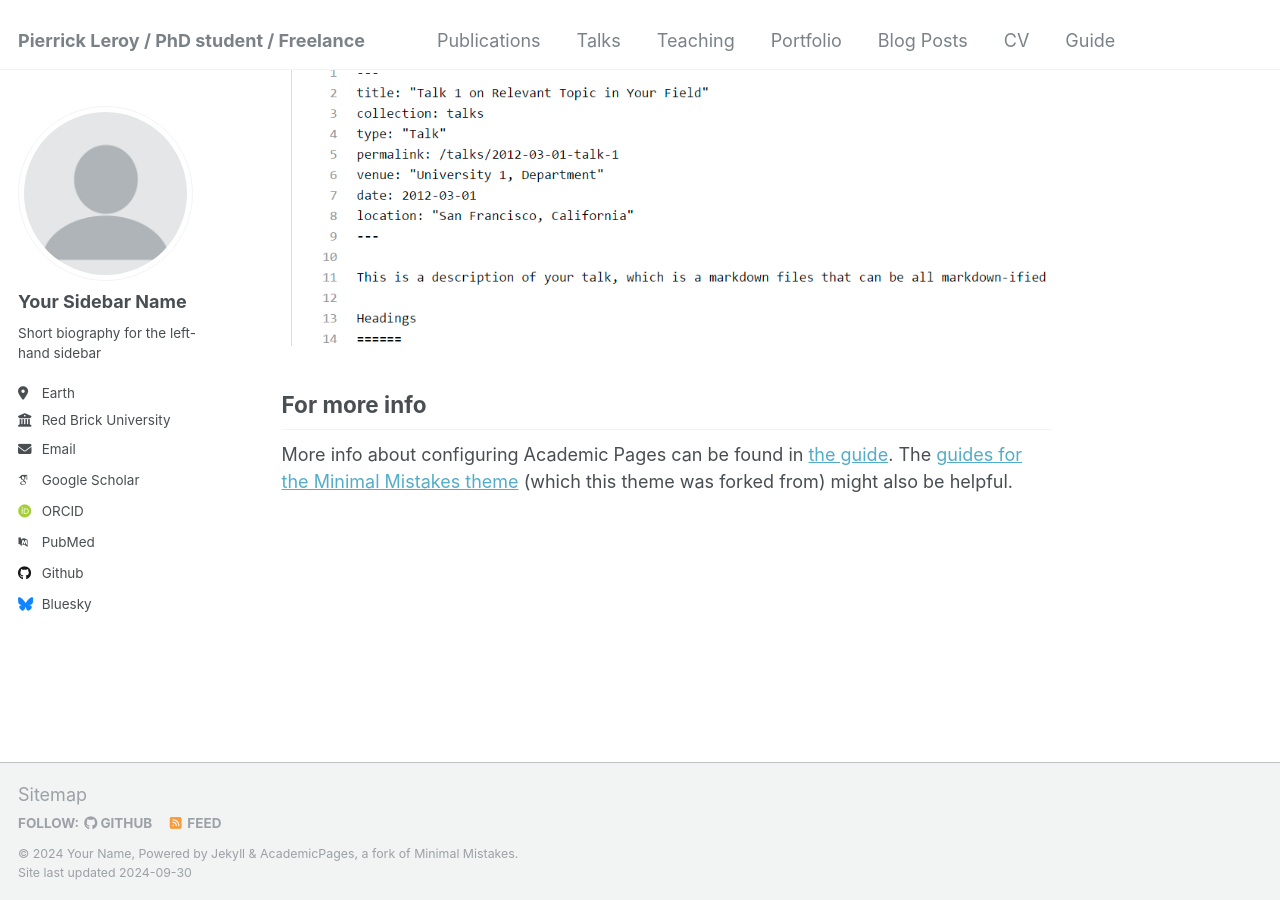
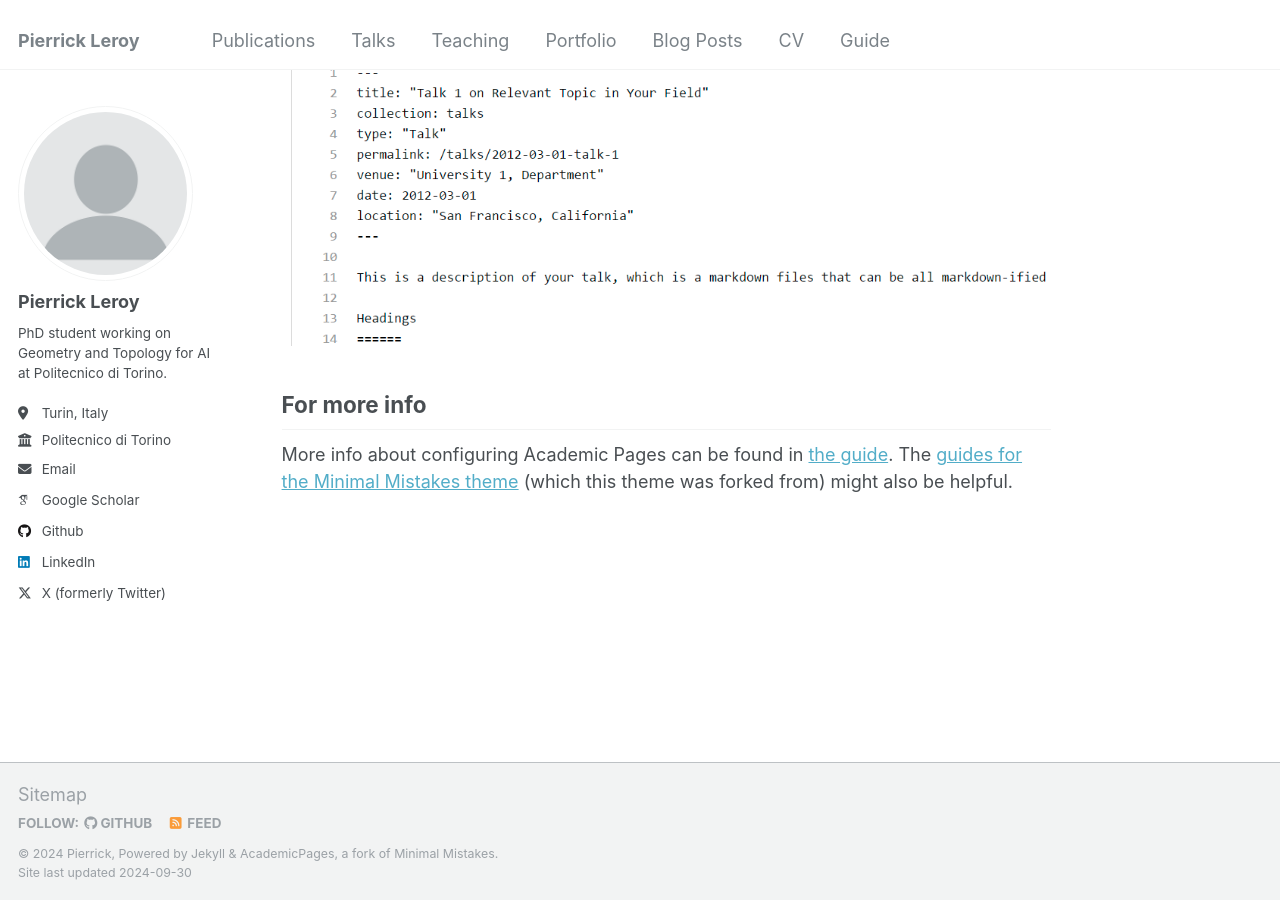
Before and after one commit to PierrickLeroy/pierrickleroy.github.io, a Jekyll site: the page built from _pages/about.md, in a window 1280 px wide and 900 px high, scrolled down 2643 px. Built offline with Jekyll 4.4.1, drawn with Linux system fonts in a browser that asks for light colours; some web fonts are replaced.

Commit message:
side wide settings

```diff
--- a/_config.yml
+++ b/_config.yml
@@ -8,13 +8,13 @@
 
 # Basic Site Settings
 locale                   : "en-US"
-title                    : "Pierrick Leroy / PhD student / Freelance"
+title                    : "Pierrick Leroy"
 title_separator          : "-"
-name                     : &name "Your Name"
-description              : &description "personal description"
-url                      : https://academicpages.github.io # the base hostname & protocol for your site e.g. "https://mmistakes.github.io"
+name                     : &name "Pierrick"
+description              : &description "PhD student at Politecnico di Torino working on Geometry and Topology for AI."
+url                      : https://pierrickleroy.github.io # the base hostname & protocol for your site e.g. "https://mmistakes.github.io"
 baseurl                  : "" # the subpath of your site, e.g. "/blog"
-repository               : "academicpages/academicpages.github.io"
+repository               : "academicpages/pierrickleroy.github.io"
 
 # Site Author - The following control what appear as part of the author content on the side bar.
 #               If a field is blank the icon and link will not appear, otherwise it will be shown.
@@ -22,33 +22,33 @@ repository               : "academicpages/academicpages.github.io"
 author:
   # Biographic information
   avatar           : "profile.png"
-  name             : "Your Sidebar Name"
+  name             : "Pierrick Leroy"
   pronouns         : # example: "she/her"
-  bio              : "Short biography for the left-hand sidebar"
-  location         : "Earth"
-  employer         : "Red Brick University"
+  bio              : "PhD student working on Geometry and Topology for AI at Politecnico di Torino."
+  location         : "Turin, Italy"
+  employer         : "Politecnico di Torino"
   uri              : # URL
-  email            : "none@example.org"
+  email            : "pierrick.lry@gmail.com"
 
   # Academic websites
   arxiv            : # URL - Update with the correct link to your profile
-  googlescholar    : "https://scholar.google.com/citations?user=PS_CX0AAAAAJ"
+  googlescholar    : "https://scholar.google.com/citations?user=MiAKztEAAAAJ&hl=fr"
   impactstory      : # URL
-  orcid            : "http://orcid.org/yourorcidurl"
+  orcid            : # "http://orcid.org/yourorcidurl"
   semantic         : # URL
-  pubmed           : "https://www.ncbi.nlm.nih.gov/pubmed/?term=john+snow"
+  pubmed           : # "https://www.ncbi.nlm.nih.gov/pubmed/?term=john+snow"
   researchgate     : # URL
 
   # Repositories and software development
   bitbucket        : # Username - Update with your username on the site
   codepen          : # Username
   dribbble         : # Username
-  github           : "academicpages"
+  github           : "PierrickLeroy"
   kaggle           : # Username
   stackoverflow    : # User number or user number and name (i.e., use "1" or "1/jeff-atwood")
 
   # Social media
-  bluesky          : "bsky.app" # Replace this with you Bluesky username
+  bluesky          : # "bsky.app" # Replace this with you Bluesky username
   facebook         : # Username
   flickr           : # Username
   foursquare       : # Username
@@ -57,7 +57,7 @@ author:
   keybase          : # Username
   instagram        : # Username
   lastfm           : # Username
-  linkedin         : # Username
+  linkedin         : "Pierrick Leroy"
   mastodon         : # URL
   medium           : # URL
   pinterest        : # Username
@@ -65,7 +65,7 @@ author:
   steam            : # Username
   telegram         : # URL
   tumblr           : # Username
-  twitter          : # Username for X / Twitter
+  twitter          : "P_Le_Roi" # Username for X / Twitter
   vine             : # Username
   weibo            : # Username
   wikipedia        : # Username
```
